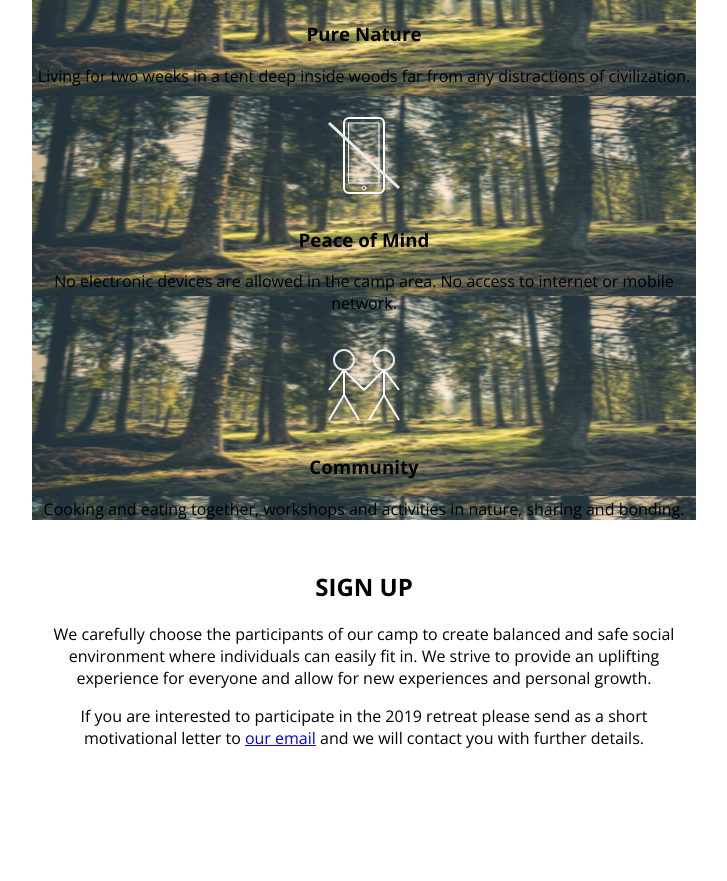
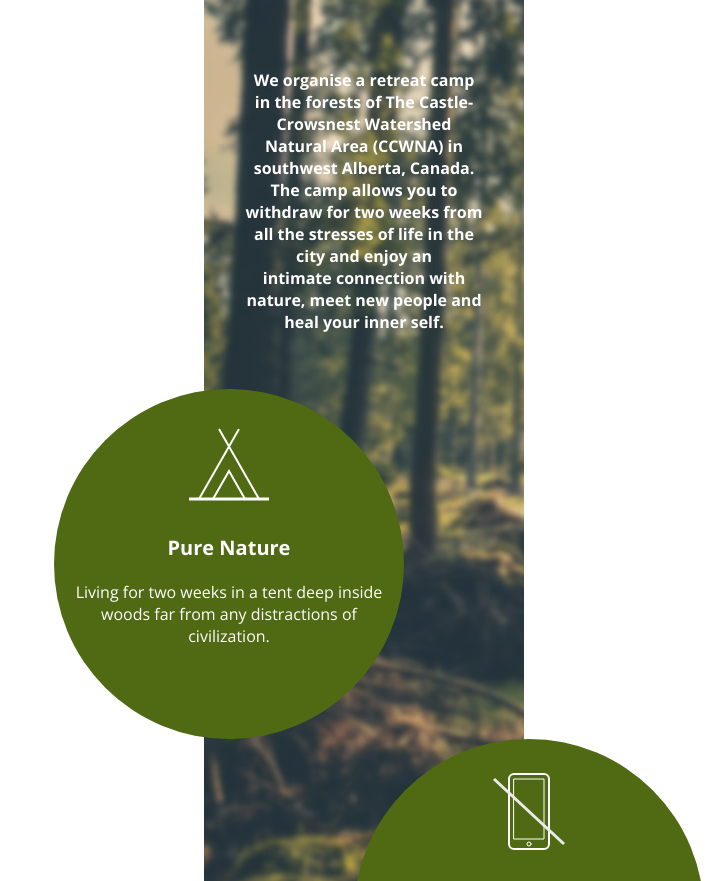
Before and after one commit to henychr/w01-d04-crownstreet-retreat, a plain HTML site: page index.html in a window 1280 px wide. Shown: the part 354-1235 px from the top of the page, without its empty margins (276-1003 px from the left). Before the commit the page ends 1153 px from the top, so only its background shows below. Drawn offline with nearby package versions, Linux system fonts and the light colour scheme.

Commit message:
close to done

```diff
--- a/css/style.css
+++ b/css/style.css
@@ -1,31 +1,122 @@
+html {
+  box-sizing: border-box;
+  margin: 0px;
+  padding: 0px;
+}
+*:before,
+*:after {
+  box-sizing: inherit;
+}
+
 @font-face {
-    font-family: 'From the Woods';
-    src: url('/graphics/FromtheWoods-Regular.woff2') format('woff2'),
-        url('/graphics/FromtheWoods-Regular.woff') format('woff');
-    font-weight: normal;
-    font-style: normal;
-    font-display: swap;
-    co
+  font-family: "From the Woods";
+  src: url("/graphics/FromtheWoods-Regular.woff2") format("woff2"),
+    url("/graphics/FromtheWoods-Regular.woff") format("woff");
+  font-weight: normal;
+  font-style: normal;
+  font-display: swap;
 }
 
 * {
-    font-family: 'Open Sans', Times, serif;
-    text-align: center;
+  font-family: "Open Sans", Times, serif;
+  font-size: 16px;
+}
+
+body {
+  color: white;
+}
+
+.frame {
+  margin: auto;
+  width: 25vw;
+  background-image: url("../graphics/bg.jpg");
+}
+
+main {
+  margin: auto;
+  text-align: center;
 }
 
 h1 {
-    font-family: 'From the Woods';
-}
-
-main {
-    background-image: url("../graphics/bg.jpg");
-    background-size: 800px 200px;
-    background-repeat:repeat-y;
-    background-position:justify;
-    margin: 50px 300px;
+  font-family: "From the Woods";
+  text-align: center;
 }
 
 footer {
+  margin: auto;
+  text-align: center;
+  background-color: #2d4823;
+}
 
-    margin: 50px 300px;
+.heading,
+.text {
+  padding: 30px;
+  text-align: center;
 }
+
+.text {
+  font-weight: bold;
+}
+
+h1 {
+  font-family: "From the Woods";
+  font-size: 80px;
+}
+
+.bubbles {
+  margin: auto;
+  text-align: center;
+}
+
+.bubbles__circle {
+  margin: auto;
+  text-align: center;
+  background-color: #4f6a13;
+  width: 350px;
+  height: 350px;
+  border-radius: 50%;
+}
+
+.bubbles__mind {
+  position: relative;
+  left: 150px;
+}
+
+.bubbles__nature,
+.bubbles__community {
+  position: relative;
+  left: -150px;
+}
+
+.bubbles__nature,
+.bubbles__community,
+.bubbles__mind {
+}
+
+.bubbles__pic {
+  width: 100px;
+  height: 100px;
+  margin: 10px;
+  padding-top: 10px;
+}
+
+h3 {
+  margin: 10px;
+  font-size: 20px;
+}
+
+.bubbles p {
+  margin: 10px;
+}
+
+h2 {
+  font-size: 24px;
+  padding: 30px;
+}
+
+p {
+  padding: 10px;
+}
+a {
+  color: white;
+}
--- a/index.html
+++ b/index.html
@@ -1,72 +1,95 @@
 <!DOCTYPE html>
 <html lang="en">
   <head>
-    <meta charset="UTF-8">
-    <meta name="viewport" content="width=device-width, initial-scale=1.0">
+    <meta charset="UTF-8" />
+    <meta name="viewport" content="width=device-width, initial-scale=1.0" />
     <title>Crownsnest Retreat</title>
-    <link rel="stylesheet" href="/css/style.css">
+    <link rel="stylesheet" href="/css/style.css" />
 
-    <link rel="preconnect" href="https://fonts.googleapis.com">
-    <link rel="preconnect" href="https://fonts.gstatic.com" crossorigin>
-    <link href="https://fonts.googleapis.com/css2?family=Open+Sans:ital,wght@0,300..800;1,300..800&display=swap"
-        rel="stylesheet">
+    <link rel="preconnect" href="https://fonts.googleapis.com" />
+    <link rel="preconnect" href="https://fonts.gstatic.com" crossorigin />
+    <link
+      href="https://fonts.googleapis.com/css2?family=Open+Sans:ital,wght@0,300..800;1,300..800&display=swap"
+      rel="stylesheet"
+    />
 
-    <link rel="preload" href="/graphics/FromtheWoods-Regular.woff2" as="font" type="font/woff2" crossorigin>
-
-
+    <link
+      rel="preload"
+      href="/graphics/FromtheWoods-Regular.woff2"
+      as="font"
+      type="font/woff2"
+      crossorigin
+    />
   </head>
   <body>
+    <div class="frame">
       <main>
         <div class="heading">
-            <h1>Crownsnest<br>Retreat</h1>
+          <h1>Crownsnest<br />Retreat</h1>
         </div>
 
         <div class="text">
-            <p>We organise a retreat camp in the forests of The Castle-Crowsnest Watershed Natural Area (CCWNA) in southwest Alberta,
-            Canada. The camp allows you to withdraw for two weeks from all the stresses of life in the city and enjoy an intimate
-            connection with nature, meet new people and heal your inner self.</p>
-
+          <p>
+            We organise a retreat camp in the forests of The Castle-Crowsnest
+            Watershed<br />
+            Natural Area (CCWNA) in southwest Alberta, Canada. The camp allows
+            you to<br />
+            withdraw for two weeks from all the stresses of life in the city and
+            enjoy an <br />
+            intimate connection with nature, meet new people and heal your inner
+            self.
+          </p>
         </div>
 
         <div class="bubbles">
-            <div class="bubbles__nature">
-                <embed src="/graphics/tent.svg">
+          <div class="bubbles__circle bubbles__nature">
+            <embed class="bubbles__pic" src="/graphics/tent.svg" />
 
             <h3>Pure Nature</h3>
-                <p>Living for two weeks in a tent deep inside woods far from any distractions of civilization.</p>
-
+            <p>
+              Living for two weeks in a tent deep inside woods far from any
+              distractions of civilization.
+            </p>
           </div>
 
-            <div class="bubbles__mind">
-                <embed src="/graphics/cell.svg">
+          <div class="bubbles__circle bubbles__mind">
+            <embed class="bubbles__pic" src="/graphics/cell.svg" />
             <h3>Peace of Mind</h3>
-                <p>No electronic devices are allowed in the camp area. No access to internet or mobile network.</p>
-
+            <p>
+              No electronic devices are allowed in the camp area. No access to
+              internet or mobile network.
+            </p>
           </div>
 
-            <div class="bubbles__community">
-                <embed src="/graphics/community.svg">
+          <div class="bubbles__circle bubbles__community">
+            <embed class="bubbles__pic" src="/graphics/community.svg" />
             <h3>Community</h3>
-                <p>Cooking and eating together, workshops and activities in nature, sharing and bonding.</p>
-
+            <p>
+              Cooking and eating together, workshops and activities in nature,
+              sharing and bonding.
+            </p>
           </div>
-
         </div>
-
       </main>
 
       <footer>
         <h2>SIGN UP</h2>
+        <p>
+          We carefully choose the participants of our camp to create balanced
+          and safe social<br />
+          environment where individuals can easily fit in. We strive to provide
+          an uplifting<br />
+          experience for everyone and allow for new experiences and personal
+          growth.
+        </p>
 
-        <p>We carefully choose the participants of our camp to create balanced and safe social environment where individuals can
-        easily fit in. We strive to provide an uplifting experience for everyone and allow for new experiences and personal
-        growth.</p>
-
-        <p>If you are interested to participate in the 2019 retreat please send as a short motivational letter to <a href="#">our email</a>
-        and we will contact you with further details.</p>
-
-
+        <p>
+          If you are interested to participate in the 2019 retreat please send
+          as a short<br />
+          motivational letter to <a href="#">our email</a> and we will contact
+          you with further details.
+        </p>
       </footer>
-
+    </div>
   </body>
 </html>
```
Lines whose indentation alone changed are shown as unchanged.
